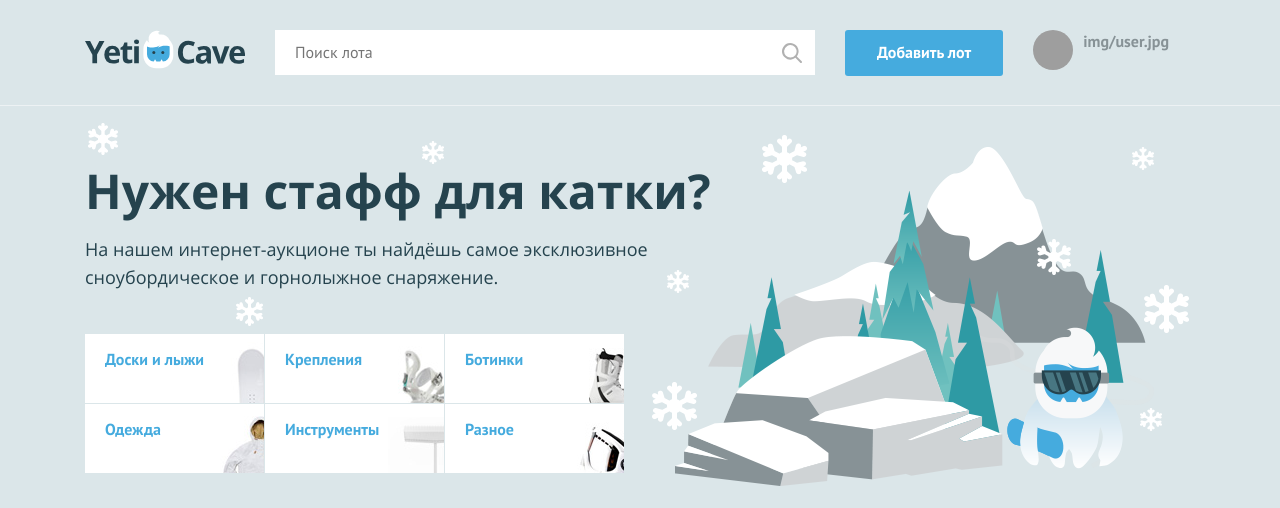
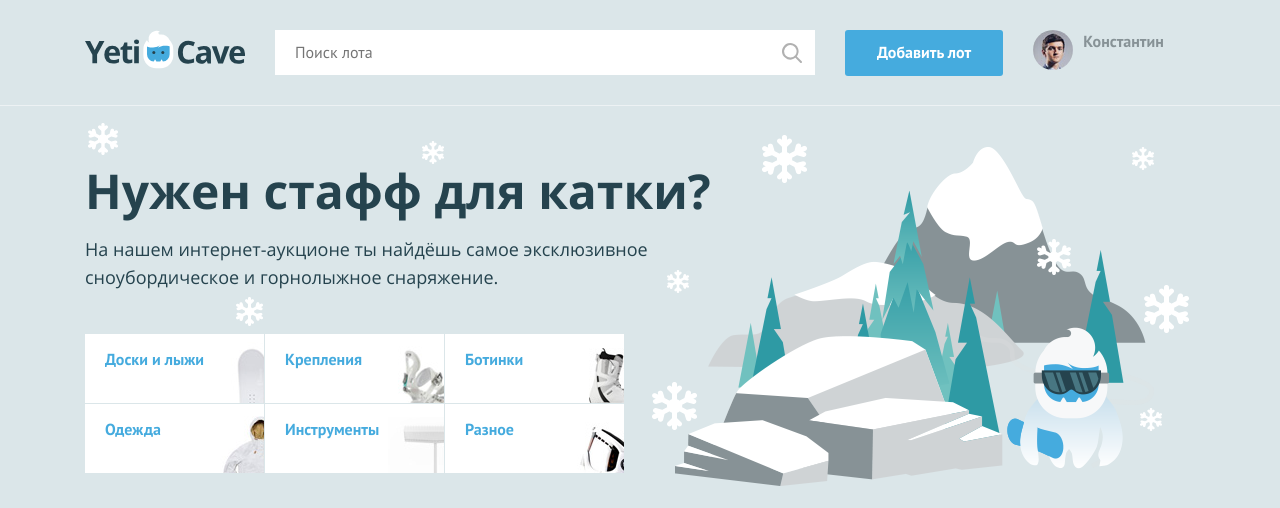
Before and after one commit to tatally/462093-yeticave, a PHP site: page / in a window 1280 px wide. Shown: the top 508 px of the page. Run offline with PHP 8.4, Linux system fonts and the light colour scheme; grey boxes are pictures that could not be loaded.

Commit message:
Invert mistake
Invert user_avatar & user_name

```diff
--- a/index.php
+++ b/index.php
@@ -29,10 +29,10 @@ $user_avatar = 'img/user.jpg';
         <nav class="user-menu">
 <?php if ($is_auth) : ?>
   <div class="user-menu__image">
-  <img src="<?=$user_name; ?>" width="40" height="40" alt="Пользователь">
+  <img src="<?=$user_avatar; ?>" width="40" height="40" alt="Пользователь">
 </div>
 <div class="user-menu__logged">
-  <p><?=$user_avatar; ?></p>
+  <p><?=$user_name; ?></p>
 </div>
 <?php else : ?>
     <ul class="user-menu__list">
```
